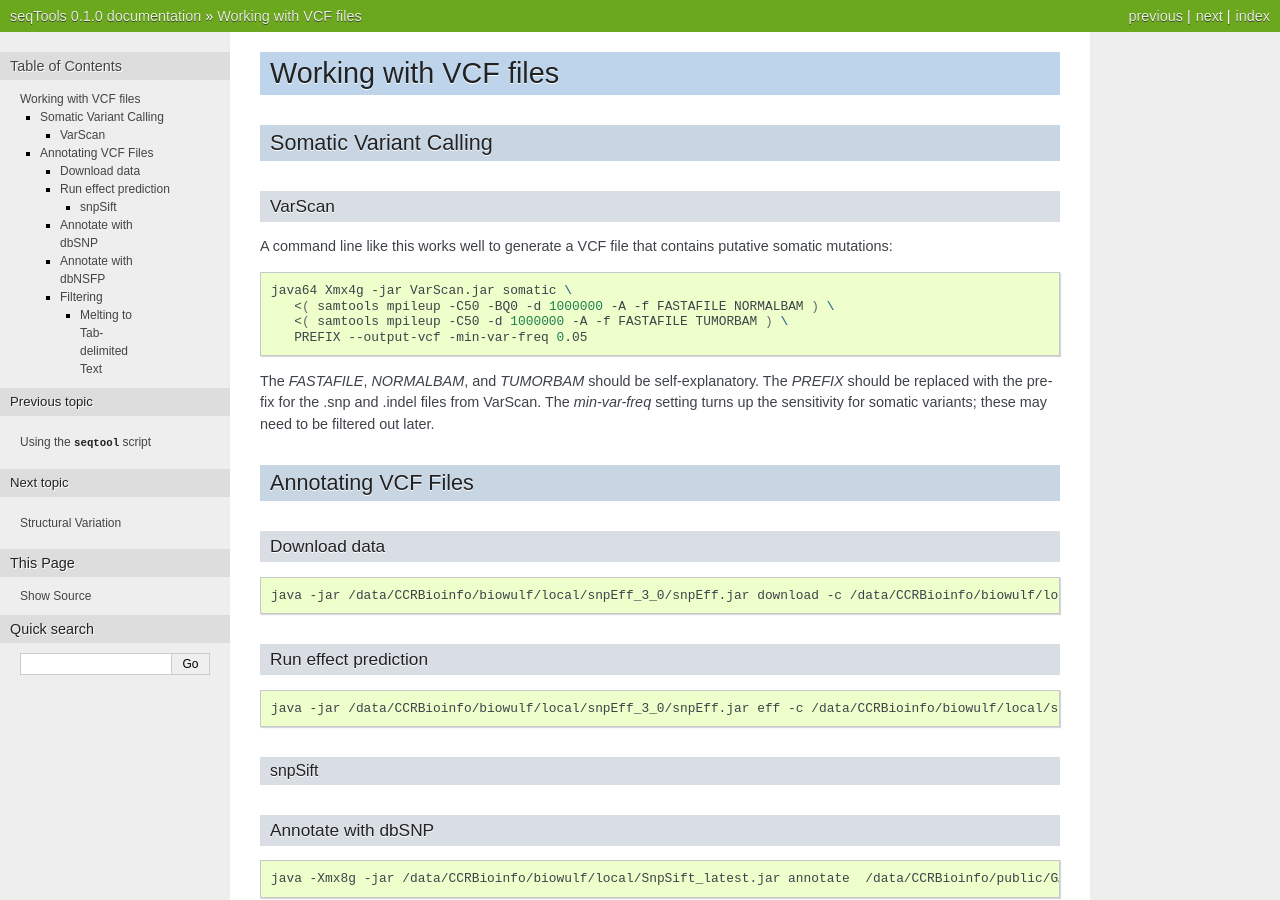
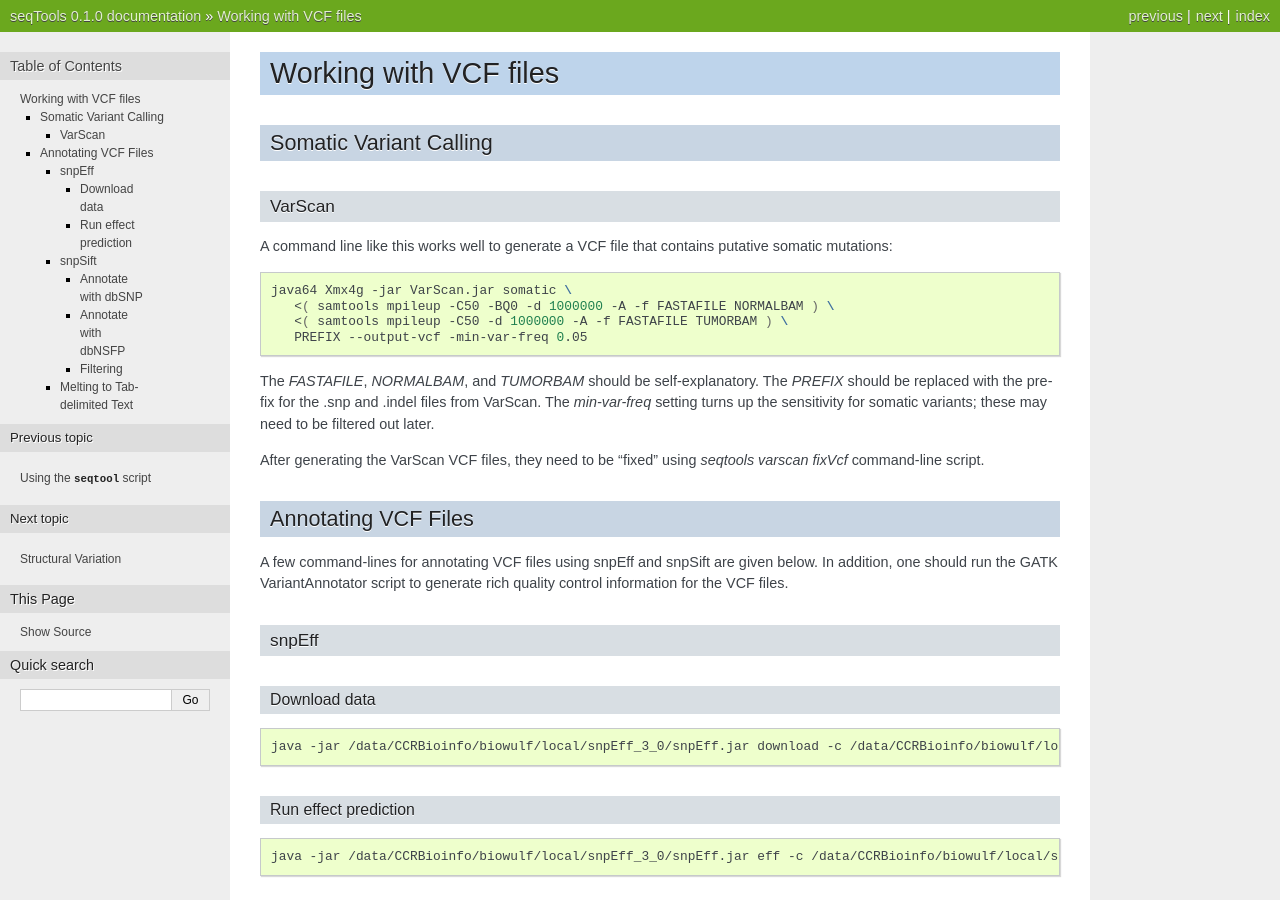
Before and after one commit to seandavi/SDST, a Sphinx documentation site: the page built from doc/vcf.rst, in a window 1280 px wide and 900 px high. Built offline with Sphinx 7.4.7, drawn with Linux system fonts in a browser that asks for light colours.

Commit message:
Added a few lines to docs regarding VCF processing

```diff
--- a/doc/vcf.rst
+++ b/doc/vcf.rst
@@ -6,7 +6,7 @@ Somatic Variant Calling
 =======================
 
 VarScan
-^^^^^^^
+-------
 
 A command line like this works well to generate a VCF file that contains
 putative somatic mutations:
@@ -24,9 +24,13 @@ from VarScan.  The `min-var-freq` setting turns up the sensitivity for
 somatic variants; these may need to be filtered out later.
 
 
+After generating the VarScan VCF files, they need to be "fixed" using `seqtools varscan fixVcf` command-line script.
+
 
 Annotating VCF Files
 ====================
+A few command-lines for annotating VCF files using snpEff and snpSift are given below.  In addition, one should run the GATK VariantAnnotator script to generate rich quality control information for the VCF files.
+
 
 snpEff
 ------
```
